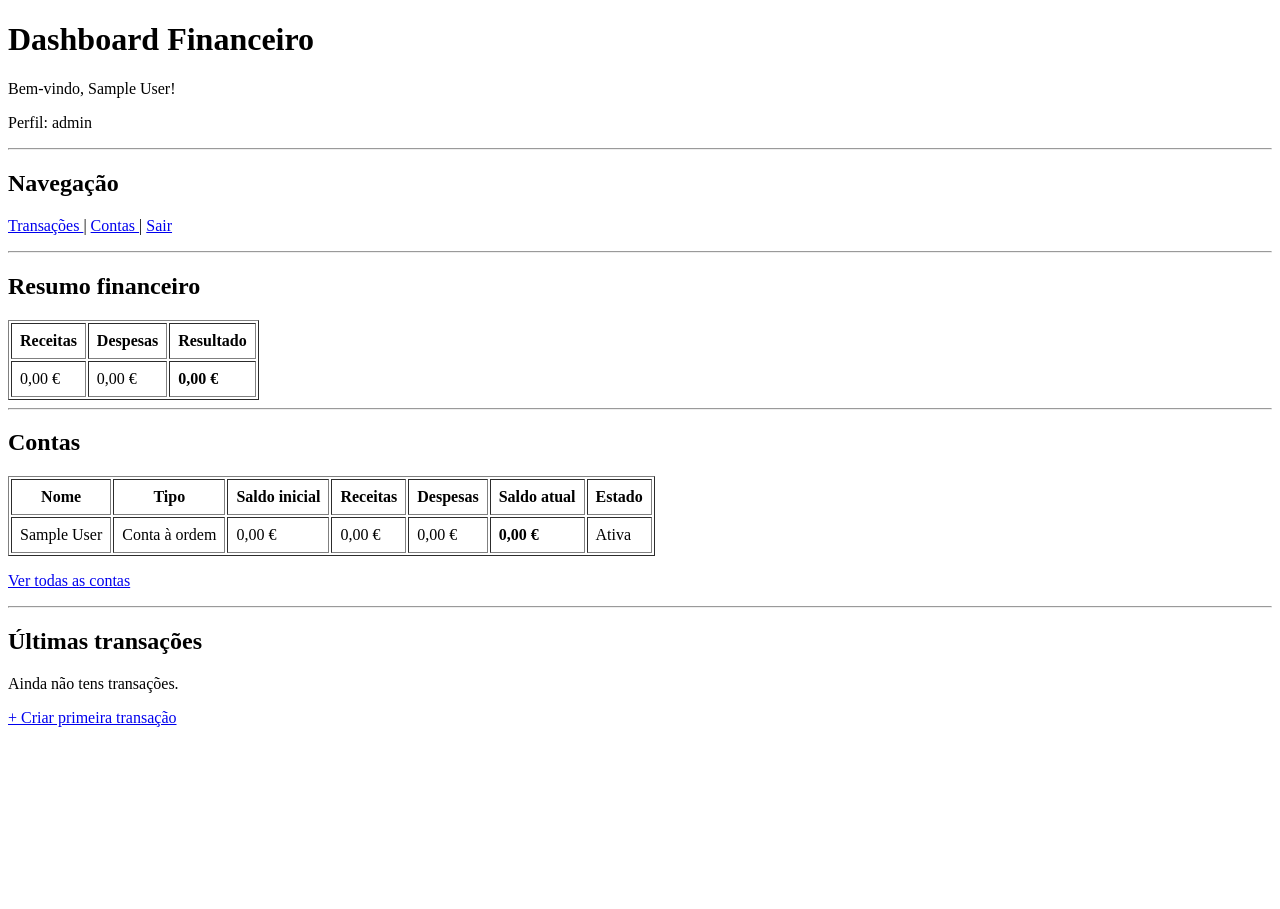
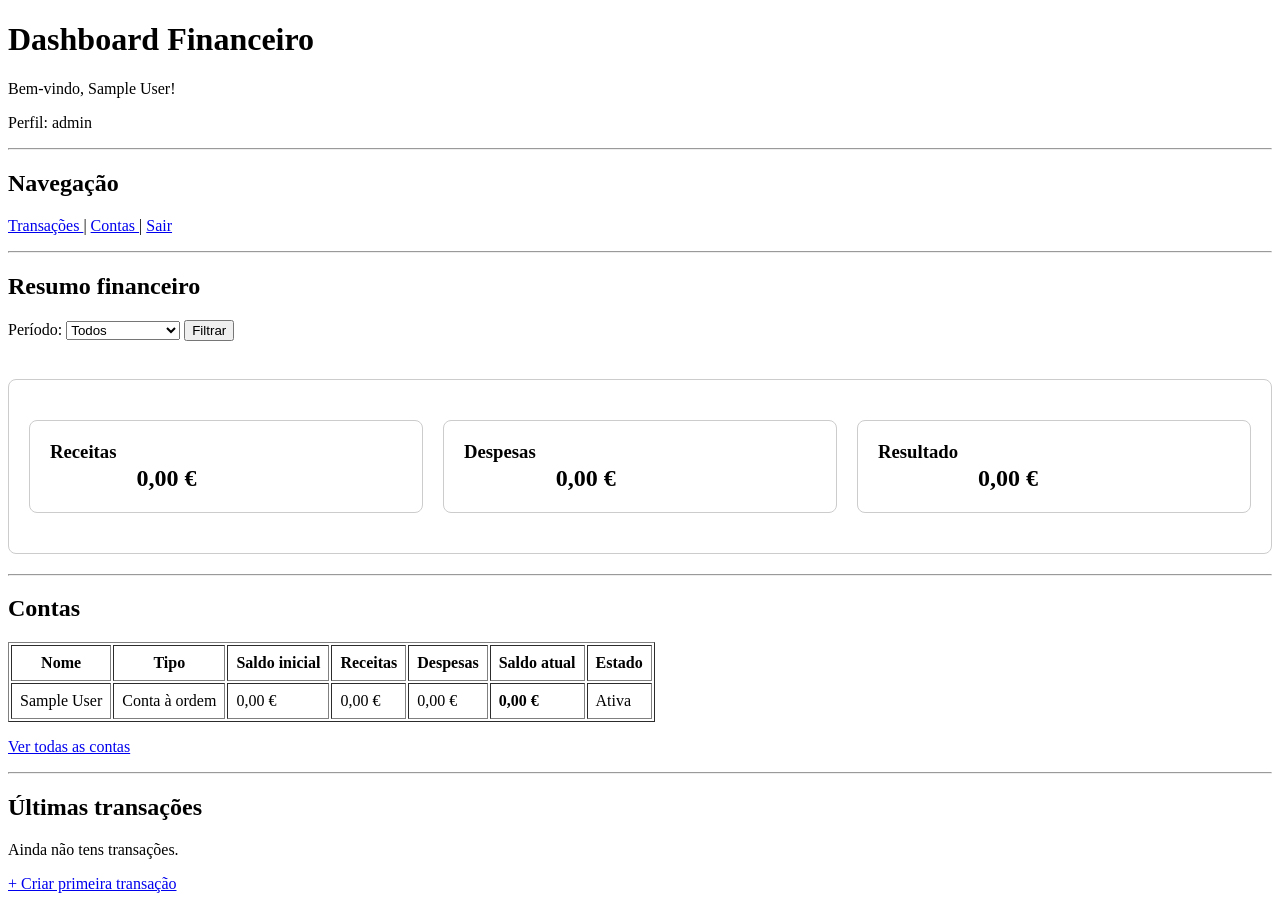
Before and after one commit to MarioS136/financeiro, a PHP site: page / in a window 1280 px wide. Before the commit the page ends 727 px from the top, so only its background shows below. Run offline with PHP 8.4, Linux system fonts and the light colour scheme; the visitor is signed in with stand-in values (Sample User, id 1); data that the repository does not hold is empty.

Commit message:
alterado index

```diff
--- a/public/index.php
+++ b/public/index.php
@@ -234,8 +234,9 @@ $stmt = $pdo->prepare(
         ON c.id = t.category_id
        AND c.user_id = :user_id_category
 
-     WHERE t.user_id = :user_id_transaction
-
+     WHERE t.user_id = :user_id_transaction'
+     . $dateCondition
+     . '
      ORDER BY
         t.transaction_date DESC,
         t.id DESC
@@ -243,7 +244,9 @@ $stmt = $pdo->prepare(
      LIMIT 5'
 );
 
-$stmt->execute([
+$stmt->execute(
+    array_merge(
+        [
             'user_id_account' =>
                 $userId,
 
@@ -252,7 +255,10 @@ $stmt->execute([
 
             'user_id_transaction' =>
                 $userId
-]);
+        ],
+        $dateParams
+    )
+);
 
 $recentTransactions =
     $stmt->fetchAll();
@@ -272,6 +278,31 @@ $recentTransactions =
     >
 
     <title>Dashboard</title>
+    <style>
+
+            .summary-card {
+                display: flex;
+                gap: 20px;
+                margin: 20px 0;
+            }
+
+            .summary-card {
+                flex: 1;
+                border: 1px solid #ccc;
+                padding: 20px;
+                border-radius: 8px;
+            }
+
+            .summary-card h3 {
+                margin-top: 0;
+            }
+
+            .summary-card p {
+                font-size: 24px;
+                margin-bottom: 0;
+            }
+
+    </style>
 
 </head>
 
@@ -344,65 +375,90 @@ $recentTransactions =
      ===================================================== -->
 
 <h2>Resumo financeiro</h2>
+<form method="GET">
+
+    <label for="period">
+        Período:
+    </label>
+
+    <select
+        id="period"
+        name="period"
+    >
+
+        <option
+            value="all"
+            <?= $period === 'all' ? 'selected' : '' ?>
+        >
+            Todos
+        </option>
+
+        <option
+            value="this_month"
+            <?= $period === 'this_month' ? 'selected' : '' ?>
+        >
+            Este mês
+        </option>
+
+        <option
+            value="last_month"
+            <?= $period === 'last_month' ? 'selected' : '' ?>
+        >
+            Mês anterior
+        </option>
+
+        <option
+            value="last_30_days"
+            <?= $period === 'last_30_days' ? 'selected' : '' ?>
+        >
+            Últimos 30 dias
+        </option>
+
+    </select>
+
+    <button type="submit">
+        Filtrar
+    </button>
+
+</form>
+
+<br>
+
+<div class="summary-card">
+
+    <div class="summary-card">
+        <h3>Receitas</h3>
+
+        <p>
+            <strong>
+                <?= format_money($totalIncomeCents) ?>
+            </strong>
+        </p>
+    </div>
 
 
-<table border="1" cellpadding="8">
+    <div class="summary-card">
+        <h3>Despesas</h3>
 
-    <thead>
-
-        <tr>
-
-            <th>Receitas</th>
-
-            <th>Despesas</th>
-
-            <th>Resultado</th>
-
-        </tr>
-
-    </thead>
+        <p>
+            <strong>
+                <?= format_money($totalExpenseCents) ?>
+            </strong>
+        </p>
+    </div>
 
 
-    <tbody>
+    <div class="summary-card">
+        <h3>Resultado</h3>
 
-        <tr>
+        <p>
+            <strong>
+                <?= format_money($resultCents) ?>
+            </strong>
+        </p>
+    </div>
 
-            <td>
-
-                <?= format_money(
-                    $totalIncomeCents
-                ) ?>
-
-            </td>
-
-
-            <td>
-
-                <?= format_money(
-                    $totalExpenseCents
-                ) ?>
-
-            </td>
-
-
-            <td>
-
-                <strong>
-
-                    <?= format_money(
-                        $resultCents
-                    ) ?>
-
-                </strong>
-
-            </td>
-
-        </tr>
-
-    </tbody>
-
-</table>
-
+</div>
 
 <hr>
 
```
Lines whose indentation alone changed are shown as unchanged.
